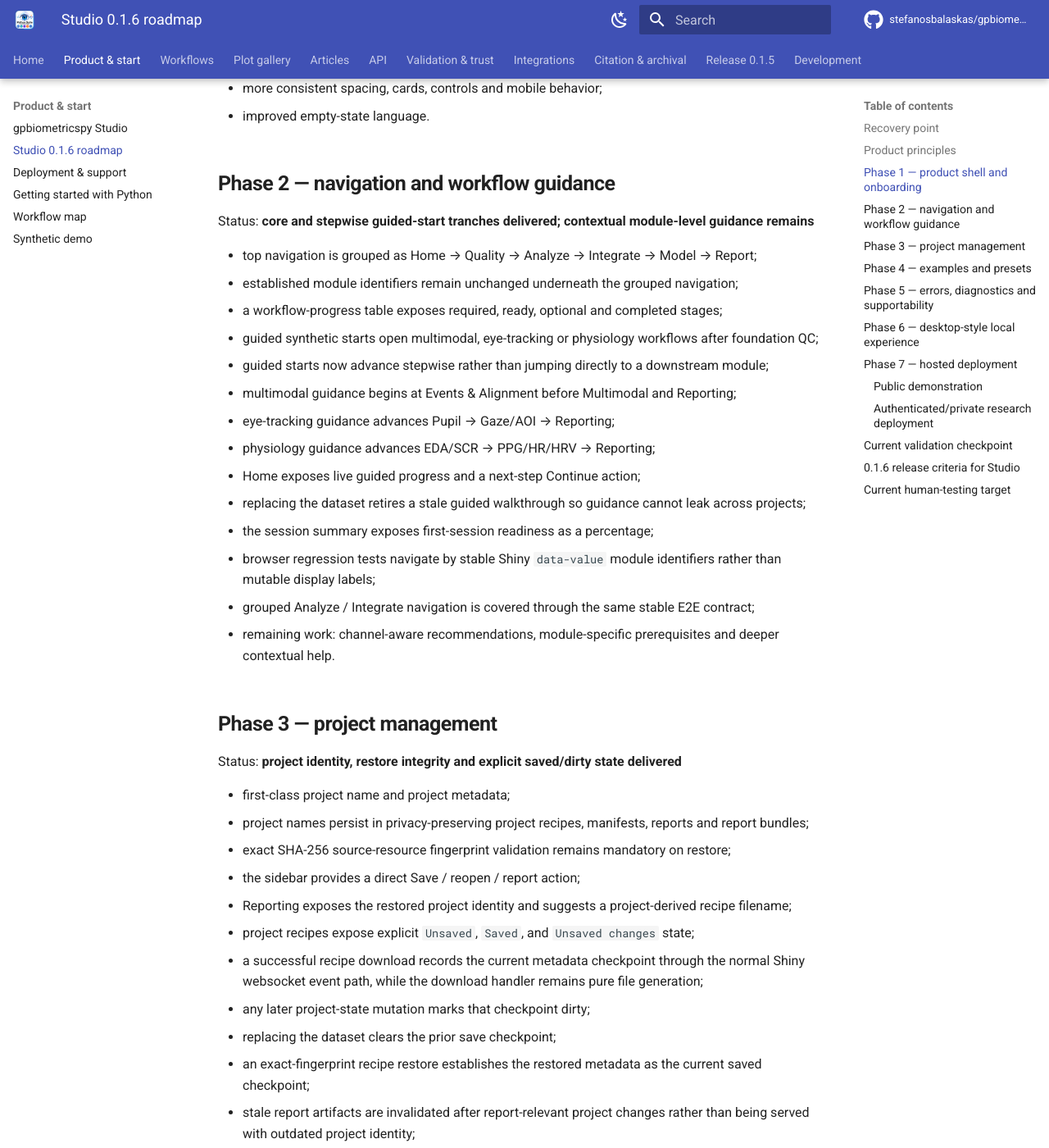
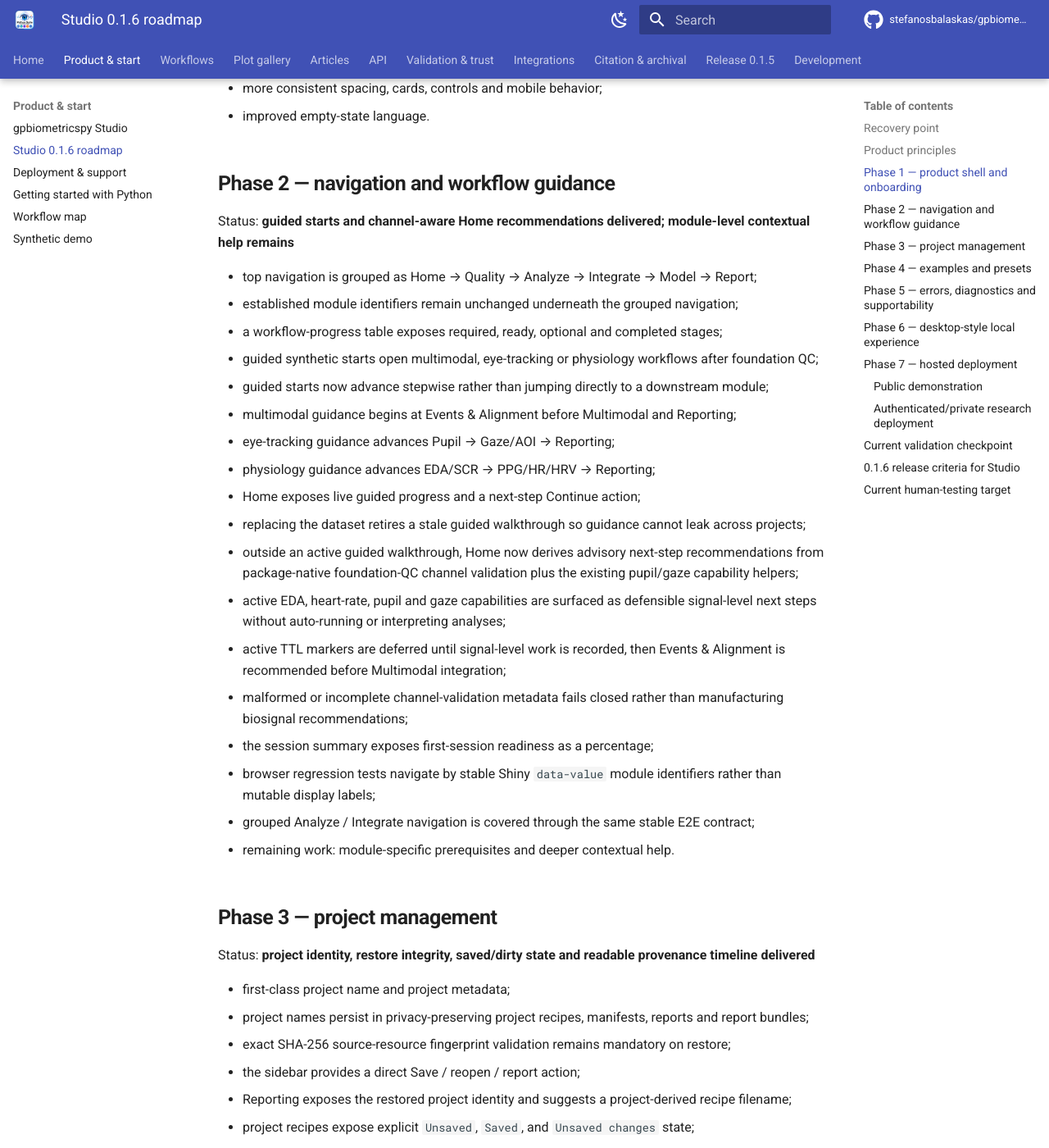
Before and after one commit to stefanosbalaskas/gpbiometricspy, an MkDocs documentation site: the page built from docs/studio-product-roadmap.md, in a window 1280 px wide and 1400 px high, scrolled down 1462 px. Shown: the whole window at 82% size. Built offline with MkDocs 1.6.1 and Material for MkDocs 9.7.7, drawn with Linux system fonts in a browser that asks for light colours; comment, search, counter and statistics services are not loaded; some of the changed text lies outside the part shown.

Commit message:
docs(studio): record certified guidance and timeline

````diff
--- a/docs/studio-product-roadmap.md
+++ b/docs/studio-product-roadmap.md
@@ -49,7 +49,7 @@
 
 ## Phase 2 — navigation and workflow guidance
 
-Status: **core and stepwise guided-start tranches delivered; contextual module-level guidance remains**
+Status: **guided starts and channel-aware Home recommendations delivered; module-level contextual help remains**
 
 - top navigation is grouped as Home → Quality → Analyze → Integrate → Model → Report;
 - established module identifiers remain unchanged underneath the grouped navigation;
@@ -61,14 +61,18 @@
 - physiology guidance advances EDA/SCR → PPG/HR/HRV → Reporting;
 - Home exposes live guided progress and a next-step Continue action;
 - replacing the dataset retires a stale guided walkthrough so guidance cannot leak across projects;
+- outside an active guided walkthrough, Home now derives advisory next-step recommendations from package-native foundation-QC channel validation plus the existing pupil/gaze capability helpers;
+- active EDA, heart-rate, pupil and gaze capabilities are surfaced as defensible signal-level next steps without auto-running or interpreting analyses;
+- active TTL markers are deferred until signal-level work is recorded, then Events & Alignment is recommended before Multimodal integration;
+- malformed or incomplete channel-validation metadata fails closed rather than manufacturing biosignal recommendations;
 - the session summary exposes first-session readiness as a percentage;
 - browser regression tests navigate by stable Shiny `data-value` module identifiers rather than mutable display labels;
 - grouped Analyze / Integrate navigation is covered through the same stable E2E contract;
-- remaining work: channel-aware recommendations, module-specific prerequisites and deeper contextual help.
+- remaining work: module-specific prerequisites and deeper contextual help.
 
 ## Phase 3 — project management
 
-Status: **project identity, restore integrity and explicit saved/dirty state delivered**
+Status: **project identity, restore integrity, saved/dirty state and readable provenance timeline delivered**
 
 - first-class project name and project metadata;
 - project names persist in privacy-preserving project recipes, manifests, reports and report bundles;
@@ -81,8 +85,11 @@
 - replacing the dataset clears the prior save checkpoint;
 - an exact-fingerprint recipe restore establishes the restored metadata as the current saved checkpoint;
 - stale report artifacts are invalidated after report-relevant project changes rather than being served with outdated project identity;
+- Reporting now exposes a researcher-readable metadata-only Timeline derived from the existing provenance log;
+- timeline entries group actions into Project, Quality, Analyze, Integrate, Model and Report stages and use human-facing action/detail labels;
+- the timeline intentionally does not repeat source filenames, raw samples or recorded parameter payloads; the original full provenance table remains available unchanged for auditability;
 - raw biometric rows and cached analysis tables remain outside project recipes;
-- remaining work: local recent-project convenience and a richer project-level provenance timeline.
+- remaining work: local recent-project convenience.
 
 ## Phase 4 — examples and presets
 
@@ -163,10 +170,12 @@
 
 - stepwise guided walkthrough continuation and dynamic Continue-label updates;
 - dataset-boundary retirement of stale guided state;
+- channel-aware Home recommendations based on existing validated channel/capability state, including fail-closed behavior for malformed validation tables;
 - project identity propagation through recipes, manifests, reports and bundles;
 - report-cache invalidation after report-relevant project changes;
 - explicit recipe `Unsaved` → `Saved` → `Unsaved changes` lifecycle in Chromium;
 - exact-fingerprint restore returning the restored project to a saved metadata checkpoint;
+- a readable metadata-only project timeline while preserving the original provenance audit table;
 - privacy-preserving recipes that exclude raw biometric rows and cached analysis-result tables;
 - installed-browser diagnostics and semantic upload-race retry guards.
 
@@ -188,20 +197,21 @@
 
 ## Current human-testing target
 
-The immediate target is now the **guided first-session experience with project continuity**:
+The immediate target is now the **guided first-session experience with channel-aware guidance and project continuity**:
 
 ```text
 install
   → run Studio Doctor
   → launch
-  → choose a guided synthetic walkthrough
+  → choose a guided synthetic walkthrough or load the synthetic demo only
   → see foundation QC complete
-  → continue stepwise through the relevant analysis family
+  → follow guided or channel-aware next-step guidance
   → inspect a result
   → Save / reopen / report
+  → review the readable project Timeline and full Provenance audit table
   → export a privacy-preserving project recipe
   → verify Saved / Unsaved changes state after project edits
   → restore against the exact source fingerprint
 ```
 
-Usability findings from that path should drive the remaining contextual guidance, presets, project-history convenience and packaging work before a non-development `0.1.6` release.
+Usability findings from that path should drive the remaining module-level contextual help, presets, local recent-project convenience and packaging work before a non-development `0.1.6` release.
````
Also changed, not shown: other parts of docs/studio-product-roadmap.md (+1 -1 lines).
